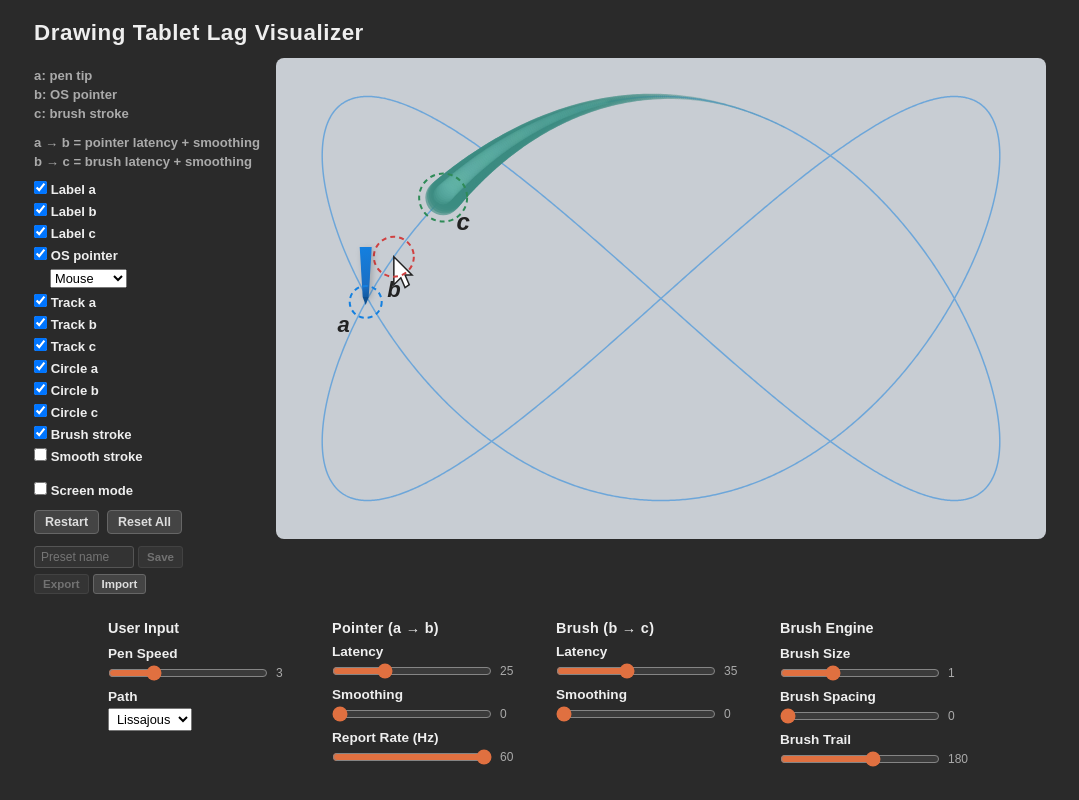
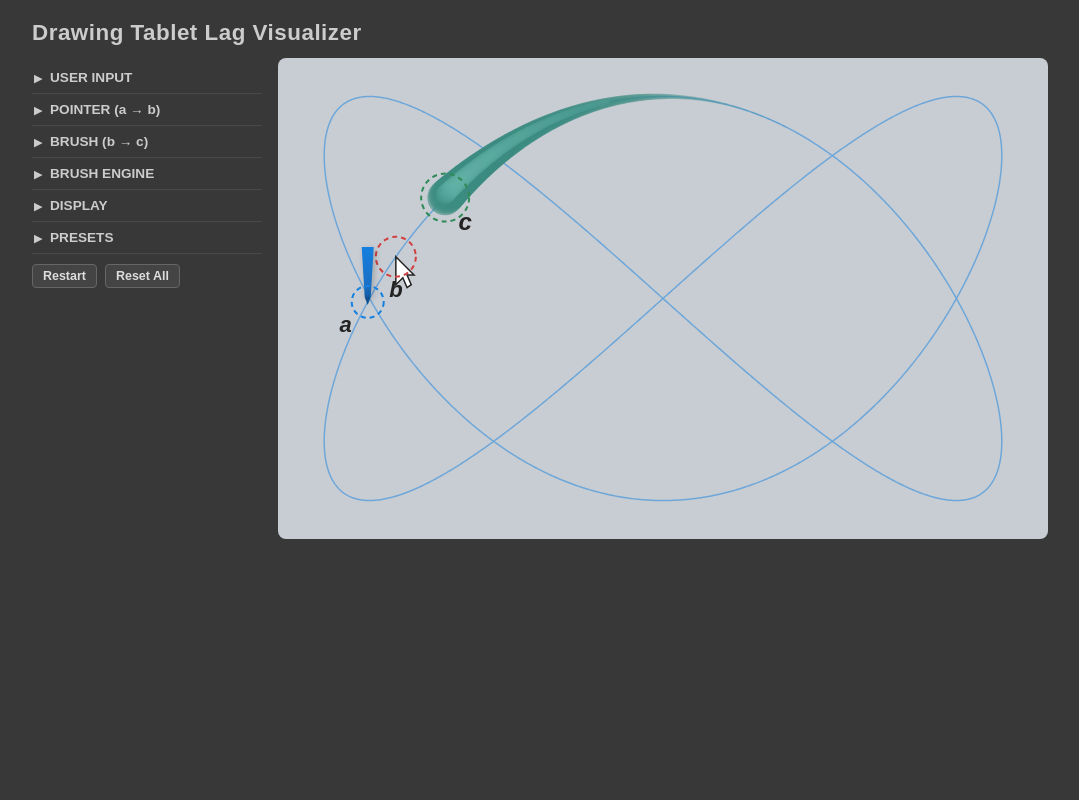
Before and after one commit to TheSevenPens/WebDrawTabLagSim, a Svelte app: page / in a window 1280 px wide. Shown: the whole page, without its empty margins (100-1179 px from the left). Built offline with nearby package versions, Linux system fonts and the light colour scheme; a web font is replaced by a local one.

Commit message:
UX layout cleanup

```diff
--- a/src/App.svelte
+++ b/src/App.svelte
@@ -1,8 +1,6 @@
 <script>
   import Canvas from './components/Canvas.svelte';
   import SidePanel from './components/SidePanel.svelte';
-  import Controls from './components/Controls.svelte';
-  import Presets from './components/Presets.svelte';
 
   // Lag parameters
   let pointerLatency = $state(25);
@@ -48,7 +46,6 @@
   }
 
   function resetAll() {
-    // Lag parameters
     pointerLatency = 25;
     pointerSmoothing = 0;
     brushLatency = 35;
@@ -60,8 +57,6 @@
     brushSpacing = 0;
     smoothStroke = false;
     brushTrailLength = 180;
-
-    // Visibility toggles
     showA = true;
     showB = true;
     showC = true;
@@ -74,8 +69,6 @@
     showTrackB = true;
     showTrackC = true;
     showBrushStroke = true;
-
-    // Screen simulation
     screenMode = false;
     screenResolution = 160;
     screenRefreshRate = 60;
@@ -83,8 +76,6 @@
     showPixelGrid = false;
     showIpsGlow = false;
     screenAntiAlias = true;
-
-    // Restart animation
     restartKey++;
   }
 
@@ -140,21 +131,23 @@
 
 <div class="main-row">
   <SidePanel
+    bind:penSpeed bind:pathType
+    bind:pointerLatency bind:pointerSmoothing bind:reportRate
     bind:showA bind:showB bind:showC
     bind:showPointer bind:pointerStyle
     bind:showTrackA bind:showTrackB bind:showTrackC
     bind:showCircleA bind:showCircleB bind:showCircleC
-    bind:showBrushStroke
-    bind:smoothStroke
-    bind:screenMode
-    bind:showPixelGrid
-    bind:showIpsGlow
+    bind:brushLatency bind:brushSmoothing
+    bind:brushSize bind:brushSpacing bind:brushTrailLength
+    bind:showBrushStroke bind:smoothStroke
+    bind:screenMode bind:screenResolution bind:screenRefreshRate
+    bind:screenResponseTime bind:showPixelGrid bind:showIpsGlow
     bind:screenAntiAlias
     onRestart={restartAnimation}
     onResetAll={resetAll}
-  >
-    <Presets {getCurrentSettings} onLoadPreset={loadPreset} />
-  </SidePanel>
+    {getCurrentSettings}
+    onLoadPreset={loadPreset}
+  />
   {#key restartKey}
     <Canvas
       {pointerLatency} {pointerSmoothing}
@@ -182,21 +175,6 @@
   {/key}
 </div>
 
-<Controls
-  bind:pointerLatency bind:pointerSmoothing
-  bind:brushLatency bind:brushSmoothing
-  bind:penSpeed
-  bind:pathType
-  bind:brushSize
-  bind:reportRate
-  bind:brushSpacing
-  bind:brushTrailLength
-  {screenMode}
-  bind:screenResolution
-  bind:screenRefreshRate
-  bind:screenResponseTime
-/>
-
 <style>
   h1 {
     font-size: 1.4rem;
--- a/src/app.css
+++ b/src/app.css
@@ -1,8 +1,8 @@
 * { margin: 0; padding: 0; box-sizing: border-box; }
 
 body {
-  background: #2a2a2a;
-  color: #eee;
+  background: #383838;
+  color: #ccc;
   font-family: 'Google Sans Flex', sans-serif;
   display: flex;
   flex-direction: column;
--- /dev/null
+++ b/src/components/CollapsibleSection.svelte
@@ -0,0 +1,52 @@
+<script>
+  let { title, open = true, children } = $props();
+  let isOpen = $state(open);
+</script>
+
+<div class="section" class:collapsed={!isOpen}>
+  <button class="section-header" onclick={() => isOpen = !isOpen}>
+    <span class="arrow">{isOpen ? '▼' : '▶'}</span>
+    <span class="title">{title}</span>
+  </button>
+  {#if isOpen}
+    <div class="section-body">
+      {@render children()}
+    </div>
+  {/if}
+</div>
+
+<style>
+  .section {
+    border-bottom: 1px solid rgba(255, 255, 255, 0.08);
+  }
+  .section-header {
+    display: flex;
+    align-items: center;
+    gap: 6px;
+    width: 100%;
+    padding: 8px 0;
+    background: none;
+    border: none;
+    color: inherit;
+    font-family: inherit;
+    font-size: 0.85rem;
+    font-weight: 700;
+    cursor: pointer;
+    text-align: left;
+  }
+  .section-header:hover {
+    color: #f0a050;
+  }
+  .arrow {
+    font-size: 0.65rem;
+    width: 12px;
+    text-align: center;
+    flex-shrink: 0;
+  }
+  .section-body {
+    padding: 0 0 10px 18px;
+    display: flex;
+    flex-direction: column;
+    gap: 6px;
+  }
+</style>
--- a/src/components/Controls.svelte
+++ /dev/null
@@ -1,101 +0,0 @@
-<script>
-  import LatencySmoothing from './LatencySmoothing.svelte';
-  import Slider from './Slider.svelte';
-
-  let {
-    pointerLatency = $bindable(),
-    pointerSmoothing = $bindable(),
-    brushLatency = $bindable(),
-    brushSmoothing = $bindable(),
-    penSpeed = $bindable(),
-    pathType = $bindable(),
-    brushSize = $bindable(),
-    reportRate = $bindable(),
-    brushSpacing = $bindable(),
-    brushTrailLength = $bindable(),
-    screenMode,
-    screenResolution = $bindable(),
-    screenRefreshRate = $bindable(),
-    screenResponseTime = $bindable(),
-  } = $props();
-</script>
-
-<div class="controls">
-  <div class="control-group">
-    <div class="group-title">User Input</div>
-    <Slider label="Pen Speed" min={0.5} max={10} step={0.5} bind:value={penSpeed} />
-    <div class="path-select">
-      <!-- svelte-ignore a11y_label_has_associated_control -->
-      <label>Path</label>
-      <select bind:value={pathType}>
-        <option value="lissajous">Lissajous</option>
-        <option value="circle">Circle</option>
-        <option value="star">Star</option>
-      </select>
-    </div>
-  </div>
-  <div class="control-group">
-    <LatencySmoothing
-      label="Pointer (a → b)"
-      bind:latency={pointerLatency}
-      bind:smoothing={pointerSmoothing}
-    />
-    <Slider label="Report Rate (Hz)" min={1} max={60} step={1} bind:value={reportRate} />
-  </div>
-  <LatencySmoothing
-    label="Brush (b → c)"
-    bind:latency={brushLatency}
-    bind:smoothing={brushSmoothing}
-  />
-  <div class="control-group">
-    <div class="group-title">Brush Engine</div>
-    <Slider label="Brush Size" min={0.1} max={3} step={0.1} bind:value={brushSize} />
-    <Slider label="Brush Spacing" min={0} max={50} step={1} bind:value={brushSpacing} />
-    <Slider label="Brush Trail" min={5} max={300} step={5} bind:value={brushTrailLength} />
-  </div>
-  {#if screenMode}
-    <div class="control-group">
-      <div class="group-title">Display</div>
-      <Slider label="Resolution (px)" min={80} max={320} step={10} bind:value={screenResolution} />
-      <Slider label="Refresh Rate (Hz)" min={10} max={144} step={1} bind:value={screenRefreshRate} />
-      <Slider label="Response Time (ms)" min={1} max={200} step={1} bind:value={screenResponseTime} />
-    </div>
-  {/if}
-</div>
-
-<style>
-  .controls {
-    display: flex;
-    gap: 32px;
-    align-items: flex-start;
-    margin-top: 16px;
-    flex-wrap: wrap;
-    justify-content: center;
-  }
-  .control-group {
-    display: flex;
-    flex-direction: column;
-    align-items: flex-start;
-    gap: 8px;
-  }
-  .group-title {
-    font-size: 0.9rem;
-    font-weight: 700;
-    margin-bottom: 2px;
-  }
-  .path-select {
-    display: flex;
-    flex-direction: column;
-    align-items: flex-start;
-    gap: 4px;
-  }
-  .path-select label {
-    font-size: 0.85rem;
-    font-weight: 600;
-  }
-  .path-select select {
-    font-size: 0.8rem;
-    font-family: inherit;
-    padding: 2px 4px;
-  }
-</style>
--- a/src/components/LatencySmoothing.svelte
+++ /dev/null
@@ -1,33 +0,0 @@
-<script>
-  import Slider from './Slider.svelte';
-
-  let {
-    label,
-    latency = $bindable(),
-    smoothing = $bindable(),
-    latencyMin = 0,
-    latencyMax = 80,
-    smoothingMin = 0,
-    smoothingMax = 50,
-  } = $props();
-</script>
-
-<div class="latency-smoothing">
-  <span class="group-label">{label}</span>
-  <Slider label="Latency" min={latencyMin} max={latencyMax} bind:value={latency} />
-  <Slider label="Smoothing" min={smoothingMin} max={smoothingMax} bind:value={smoothing} />
-</div>
-
-<style>
-  .latency-smoothing {
-    display: flex;
-    flex-direction: column;
-    align-items: flex-start;
-    gap: 8px;
-  }
-  .group-label {
-    font-size: 0.9rem;
-    font-weight: 700;
-    letter-spacing: 0.3px;
-  }
-</style>
--- a/src/components/SidePanel.svelte
+++ b/src/components/SidePanel.svelte
@@ -1,111 +1,179 @@
 <script>
+  import CollapsibleSection from './CollapsibleSection.svelte';
+  import Slider from './Slider.svelte';
+  import Presets from './Presets.svelte';
+
   let {
+    // Pen input
+    penSpeed = $bindable(),
+    pathType = $bindable(),
+    // Pointer
+    pointerLatency = $bindable(),
+    pointerSmoothing = $bindable(),
+    reportRate = $bindable(),
     showA = $bindable(),
-    showB = $bindable(),
-    showC = $bindable(),
+    showTrackA = $bindable(),
+    showCircleA = $bindable(),
     showPointer = $bindable(),
     pointerStyle = $bindable(),
-    showTrackA = $bindable(),
+    showB = $bindable(),
     showTrackB = $bindable(),
+    showCircleB = $bindable(),
+    // Brush
+    brushLatency = $bindable(),
+    brushSmoothing = $bindable(),
+    showC = $bindable(),
     showTrackC = $bindable(),
-    showCircleA = $bindable(),
-    showCircleB = $bindable(),
     showCircleC = $bindable(),
+    // Brush engine
+    brushSize = $bindable(),
+    brushSpacing = $bindable(),
+    brushTrailLength = $bindable(),
     showBrushStroke = $bindable(),
     smoothStroke = $bindable(),
+    // Screen
     screenMode = $bindable(),
+    screenResolution = $bindable(),
+    screenRefreshRate = $bindable(),
+    screenResponseTime = $bindable(),
     showPixelGrid = $bindable(),
     showIpsGlow = $bindable(),
     screenAntiAlias = $bindable(),
+    // Actions
     onRestart,
     onResetAll,
-    children,
+    getCurrentSettings,
+    onLoadPreset,
   } = $props();
 </script>
 
 <div class="side-panel">
-  <div class="legend">
-    <div>a: pen tip</div>
-    <div>b: OS pointer</div>
-    <div>c: brush stroke</div>
-    <div class="legend-spacer"></div>
-    <div>a → b = pointer latency + smoothing</div>
-    <div>b → c = brush latency + smoothing</div>
-  </div>
-  <div class="checkboxes">
-    <label><input type="checkbox" bind:checked={showA}> Label a</label>
-    <label><input type="checkbox" bind:checked={showB}> Label b</label>
-    <label><input type="checkbox" bind:checked={showC}> Label c</label>
-    <label><input type="checkbox" bind:checked={showPointer}> OS pointer</label>
-    <label class="pointer-style-label">
-      <select bind:value={pointerStyle}>
-        <option value="mouse">Mouse</option>
-        <option value="crosshair">Crosshair</option>
+  <CollapsibleSection title="USER INPUT" open={false}>
+    <Slider label="Speed" min={0.5} max={10} step={0.5} bind:value={penSpeed} />
+    <div class="select-row">
+      <!-- svelte-ignore a11y_label_has_associated_control -->
+      <label>Path</label>
+      <select bind:value={pathType}>
+        <option value="lissajous">Lissajous</option>
+        <option value="circle">Circle</option>
+        <option value="star">Star</option>
       </select>
-    </label>
-    <label><input type="checkbox" bind:checked={showTrackA}> Track a</label>
-    <label><input type="checkbox" bind:checked={showTrackB}> Track b</label>
-    <label><input type="checkbox" bind:checked={showTrackC}> Track c</label>
-    <label><input type="checkbox" bind:checked={showCircleA}> Circle a</label>
-    <label><input type="checkbox" bind:checked={showCircleB}> Circle b</label>
-    <label><input type="checkbox" bind:checked={showCircleC}> Circle c</label>
-    <label><input type="checkbox" bind:checked={showBrushStroke}> Brush stroke</label>
-    <label><input type="checkbox" bind:checked={smoothStroke}> Smooth stroke</label>
-    <div class="legend-spacer"></div>
-    <label><input type="checkbox" bind:checked={screenMode}> Screen mode</label>
+    </div>
+    <div class="checkbox-row">
+      <label><input type="checkbox" bind:checked={showA}> Label</label>
+      <label><input type="checkbox" bind:checked={showTrackA}> Track</label>
+      <label><input type="checkbox" bind:checked={showCircleA}> Circle</label>
+    </div>
+  </CollapsibleSection>
+
+  <CollapsibleSection title="POINTER (a → b)" open={false}>
+    <Slider label="Latency" min={0} max={80} bind:value={pointerLatency} />
+    <Slider label="Smoothing" min={0} max={50} bind:value={pointerSmoothing} />
+    <Slider label="Report Rate (Hz)" min={1} max={60} bind:value={reportRate} />
+    <div class="checkbox-row">
+      <label><input type="checkbox" bind:checked={showPointer}> Pointer</label>
+      <label><input type="checkbox" bind:checked={showB}> Label</label>
+    </div>
+    <div class="checkbox-row">
+      <label><input type="checkbox" bind:checked={showTrackB}> Track</label>
+      <label><input type="checkbox" bind:checked={showCircleB}> Circle</label>
+    </div>
+    {#if showPointer}
+      <div class="select-row">
+        <!-- svelte-ignore a11y_label_has_associated_control -->
+        <label>Style</label>
+        <select bind:value={pointerStyle}>
+          <option value="mouse">Mouse</option>
+          <option value="crosshair">Crosshair</option>
+        </select>
+      </div>
+    {/if}
+  </CollapsibleSection>
+
+  <CollapsibleSection title="BRUSH (b → c)" open={false}>
+    <Slider label="Latency" min={0} max={80} bind:value={brushLatency} />
+    <Slider label="Smoothing" min={0} max={50} bind:value={brushSmoothing} />
+    <div class="checkbox-row">
+      <label><input type="checkbox" bind:checked={showC}> Label</label>
+      <label><input type="checkbox" bind:checked={showTrackC}> Track</label>
+      <label><input type="checkbox" bind:checked={showCircleC}> Circle</label>
+    </div>
+  </CollapsibleSection>
+
+  <CollapsibleSection title="BRUSH ENGINE" open={false}>
+    <Slider label="Size" min={0.1} max={3} step={0.1} bind:value={brushSize} />
+    <Slider label="Spacing" min={0} max={50} bind:value={brushSpacing} />
+    <Slider label="Trail Length" min={5} max={300} step={5} bind:value={brushTrailLength} />
+    <div class="checkbox-row">
+      <label><input type="checkbox" bind:checked={showBrushStroke}> Stroke</label>
+      <label><input type="checkbox" bind:checked={smoothStroke}> Smooth</label>
+    </div>
+  </CollapsibleSection>
+
+  <CollapsibleSection title="DISPLAY" open={false}>
+    <label class="checkbox-single"><input type="checkbox" bind:checked={screenMode}> Screen mode</label>
     {#if screenMode}
-      <label><input type="checkbox" bind:checked={showPixelGrid}> Pixel grid</label>
-      <label><input type="checkbox" bind:checked={showIpsGlow}> IPS glow</label>
-      <label><input type="checkbox" bind:checked={screenAntiAlias}> Anti-aliasing</label>
+      <Slider label="Resolution (px)" min={80} max={320} step={10} bind:value={screenResolution} />
+      <Slider label="Refresh Rate (Hz)" min={10} max={144} bind:value={screenRefreshRate} />
+      <Slider label="Response Time (ms)" min={1} max={200} bind:value={screenResponseTime} />
+      <div class="checkbox-row">
+        <label><input type="checkbox" bind:checked={showPixelGrid}> Grid</label>
+        <label><input type="checkbox" bind:checked={showIpsGlow}> Glow</label>
+        <label><input type="checkbox" bind:checked={screenAntiAlias}> AA</label>
+      </div>
     {/if}
-  </div>
+  </CollapsibleSection>
+
+  <CollapsibleSection title="PRESETS" open={false}>
+    <Presets {getCurrentSettings} {onLoadPreset} />
+  </CollapsibleSection>
+
   <div class="buttons">
     <button onclick={onRestart}>Restart</button>
     <button onclick={onResetAll}>Reset All</button>
   </div>
-  {@render children()}
 </div>
 
 <style>
   .side-panel {
     display: flex;
     flex-direction: column;
-    gap: 12px;
-    padding: 10px 0;
+    padding: 4px 0;
+    min-width: 230px;
+    max-width: 260px;
+    max-height: calc(100vh - 80px);
+    overflow-y: auto;
   }
-  .legend {
+  .checkbox-row {
     display: flex;
-    flex-direction: column;
-    gap: 4px;
-    font-size: 0.82rem;
-    font-weight: 600;
-    color: #aaa;
-    white-space: nowrap;
+    gap: 10px;
+    flex-wrap: wrap;
   }
-  .legend-spacer {
-    height: 6px;
-  }
-  .checkboxes {
-    display: flex;
-    flex-direction: column;
-    gap: 6px;
-  }
-  .checkboxes label {
-    font-size: 0.82rem;
+  .checkbox-row label, .checkbox-single {
+    font-size: 0.78rem;
     font-weight: 600;
     cursor: pointer;
     white-space: nowrap;
   }
-  .pointer-style-label {
-    padding-left: 16px;
+  .select-row {
+    display: flex;
+    align-items: center;
+    gap: 8px;
   }
-  select {
+  .select-row label {
     font-size: 0.8rem;
+    font-weight: 600;
+    white-space: nowrap;
+  }
+  .select-row select {
+    font-size: 0.78rem;
     font-family: inherit;
+    padding: 2px 4px;
   }
   .buttons {
     display: flex;
     gap: 8px;
+    padding: 10px 0;
   }
   .buttons button {
     font-size: 0.78rem;
--- a/src/components/Slider.svelte
+++ b/src/components/Slider.svelte
@@ -3,37 +3,36 @@
 </script>
 
 <div class="slider-group">
-  <!-- svelte-ignore a11y_label_has_associated_control -->
-  <label>{label}</label>
-  <div class="slider-row">
-    <input type="range" {min} {max} {step} bind:value={value}>
+  <div class="label-row">
+    <!-- svelte-ignore a11y_label_has_associated_control -->
+    <label>{label}</label>
     <span class="value">{value}</span>
   </div>
+  <input type="range" {min} {max} {step} bind:value={value}>
 </div>
 
 <style>
   .slider-group {
     display: flex;
     flex-direction: column;
-    align-items: flex-start;
-    gap: 4px;
+    gap: 2px;
+    width: 100%;
   }
-  .slider-group label {
-    font-size: 0.85rem;
+  .label-row {
+    display: flex;
+    justify-content: space-between;
+    align-items: baseline;
+  }
+  .label-row label {
+    font-size: 0.78rem;
     font-weight: 600;
   }
-  .slider-row {
-    display: flex;
-    align-items: center;
-    gap: 8px;
-  }
   .value {
-    font-size: 0.75rem;
+    font-size: 0.72rem;
     color: #aaa;
-    min-width: 24px;
   }
   input[type="range"] {
-    width: 160px;
+    width: 100%;
     accent-color: #e07040;
   }
 </style>
```
